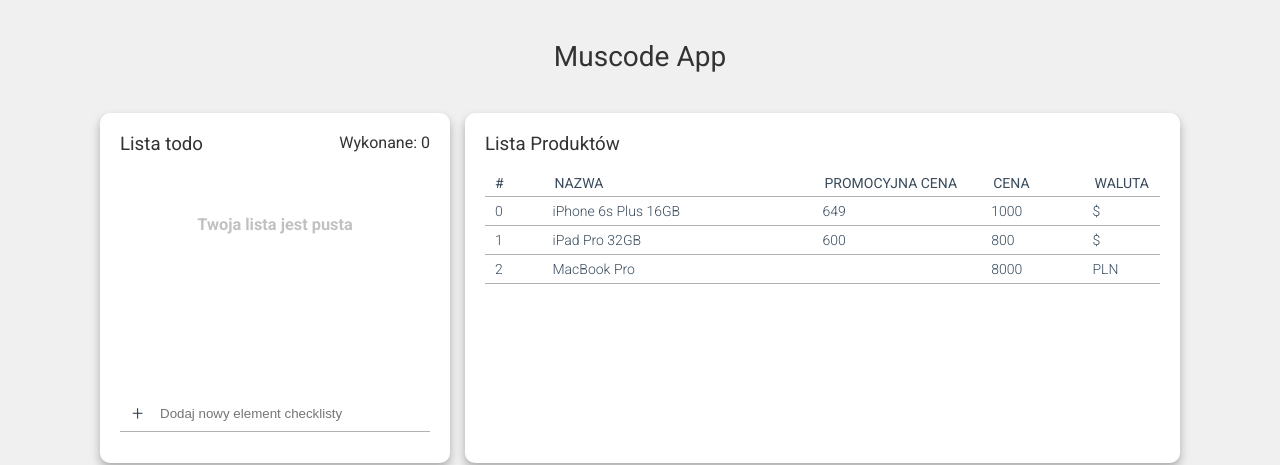
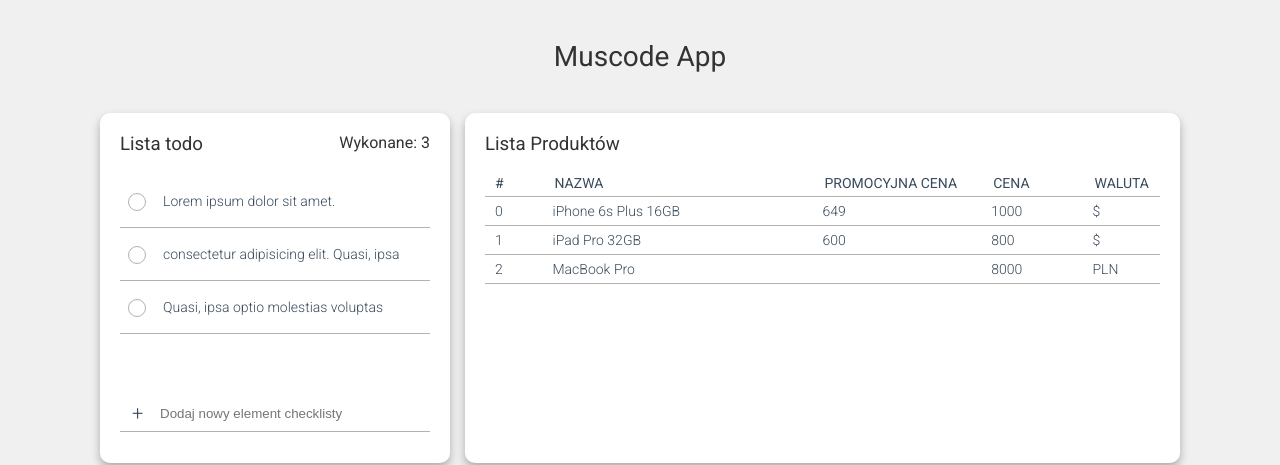
Before and after one commit to HaySsor/MusCode-app, a Vue app: page / in a window 1280 px wide. Shown: the top 465 px of the page. Built offline with nearby package versions, Linux system fonts and the light colour scheme.

Commit message:
add exemplary tast to show how is look task

```diff
--- a/src/components/TodoBox/TodoListContainer.vue
+++ b/src/components/TodoBox/TodoListContainer.vue
@@ -19,7 +19,11 @@ export default {
   name: 'TodoListContainer',
   components: {TodoListUlList, TodoAddNewTaskInput, TodoHeaderContainer},
   setup() {
-    const tasksList = ref([]);
+    const tasksList = ref([
+      {text: 'Lorem ipsum dolor sit amet.', done: true, id: 93},
+      {text: 'consectetur adipisicing elit. Quasi, ipsa', done: true, id: 93},
+      {text: 'Quasi, ipsa optio molestias voluptas', done: true, id: 93},
+    ]);
 
     const addNewTaskToList = (newTaskObject) => {
       tasksList.value.push(newTaskObject);
@@ -30,6 +34,8 @@ export default {
       const newTaskList = tasksList.value.map((task) => {
         return task.id === id ? {...task, done: done} : task;
       });
+
+      console.log(newTaskList);
       tasksList.value = newTaskList;
     };
 
```
